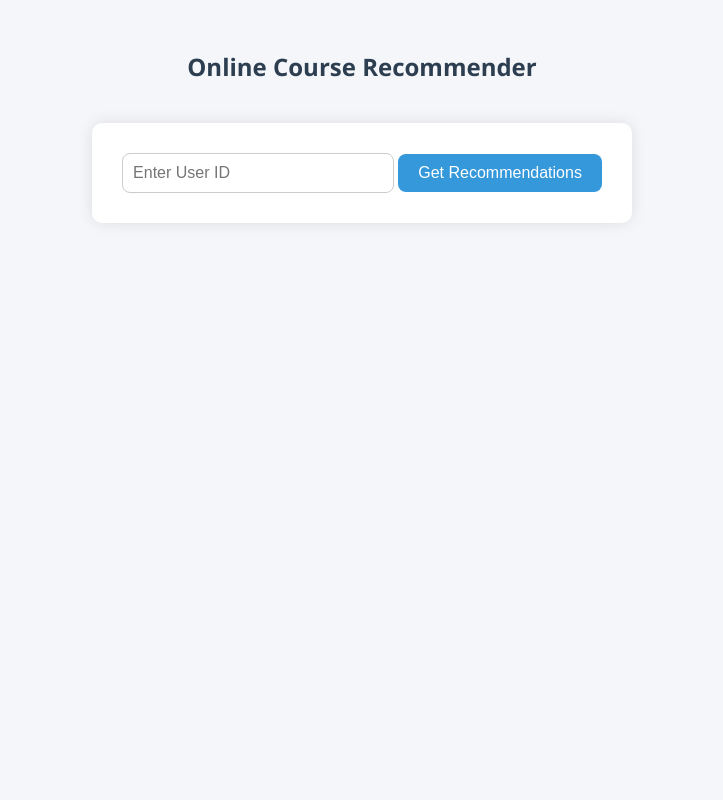
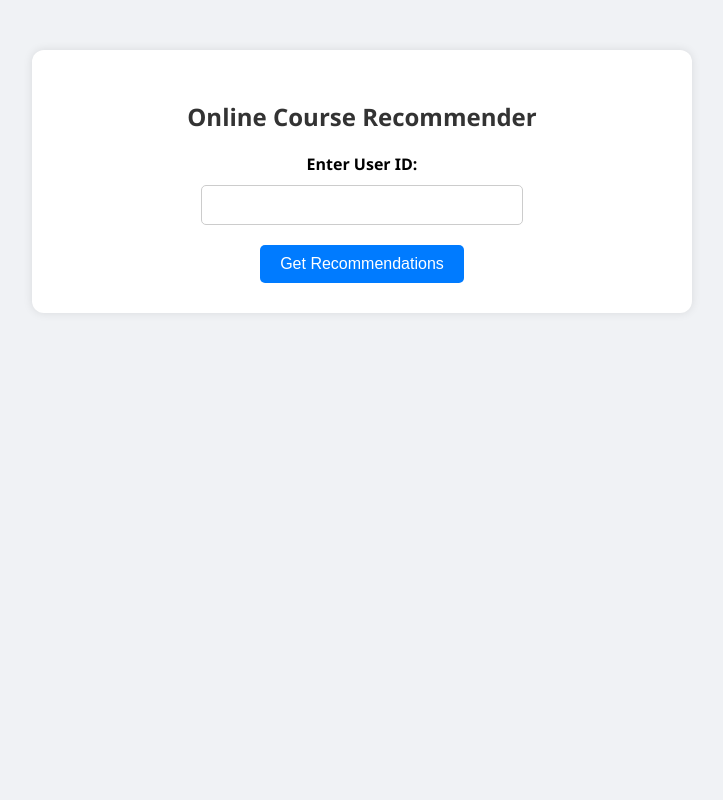
Before and after one commit to nagaramtarun08/online_course_recommendation, a Flask app: page / in a window 1280 px wide. Shown: the whole page, without its empty margins (278-1001 px from the left). Run offline with Flask 3, Linux system fonts and the light colour scheme; parts of the project's set-up code (start-up, migrations or seed data) failed here and were passed over.

Commit message:
Update index.html

```diff
--- a/online_course/project/templates/index.html
+++ b/online_course/project/templates/index.html
@@ -2,100 +2,99 @@
 <html lang="en">
 <head>
     <meta charset="UTF-8">
-    <meta name="viewport" content="width=device-width, initial-scale=1.0">
     <title>Course Recommender</title>
     <style>
         body {
             font-family: 'Segoe UI', Tahoma, Geneva, Verdana, sans-serif;
-            background: #f4f6f9;
+            background: #f0f2f5;
             margin: 0;
             padding: 0;
-            display: flex;
-            flex-direction: column;
-            align-items: center;
-            min-height: 100vh;
+            text-align: center;
+        }
+
+        .container {
+            max-width: 600px;
+            background: white;
+            margin: 50px auto;
+            padding: 30px;
+            border-radius: 12px;
+            box-shadow: 0 0 10px rgba(0,0,0,0.1);
         }
 
         h2 {
-            margin-top: 50px;
-            color: #2c3e50;
+            margin-bottom: 20px;
+            color: #333;
         }
 
-        form {
-            background: white;
-            padding: 30px;
-            margin-top: 20px;
-            border-radius: 10px;
-            box-shadow: 0 0 15px rgba(0, 0, 0, 0.1);
+        label {
+            font-weight: bold;
+            display: block;
+            margin-bottom: 10px;
         }
 
         input[type="number"] {
-            width: 250px;
             padding: 10px;
+            width: 100%;
+            max-width: 300px;
             border: 1px solid #ccc;
-            border-radius: 8px;
+            border-radius: 5px;
             font-size: 16px;
+            margin-bottom: 20px;
         }
 
         button {
             padding: 10px 20px;
             font-size: 16px;
-            background-color: #3498db;
+            color: white;
+            background: #007bff;
             border: none;
-            color: white;
-            border-radius: 8px;
+            border-radius: 5px;
             cursor: pointer;
-            transition: background-color 0.3s ease;
         }
 
         button:hover {
-            background-color: #2980b9;
-        }
-
-        .result {
-            margin-top: 30px;
-            background-color: #ffffff;
-            padding: 20px;
-            border-radius: 10px;
-            box-shadow: 0 0 10px rgba(0,0,0,0.1);
-            width: 90%;
-            max-width: 600px;
-        }
-
-        .result h3 {
-            color: #27ae60;
+            background: #0056b3;
         }
 
         ul {
             list-style-type: none;
             padding: 0;
+            margin-top: 20px;
+            text-align: left;
         }
 
         li {
-            background: #ecf0f1;
-            margin: 10px 0;
             padding: 10px;
-            border-radius: 5px;
-            text-align: left;
+            background: #f9f9f9;
+            margin-bottom: 8px;
+            border-left: 4px solid #007bff;
+            border-radius: 4px;
+        }
+
+        h3 {
+            margin-top: 30px;
+            color: #444;
         }
     </style>
 </head>
 <body>
-    <h2>Online Course Recommender</h2>
-    <form action="/recommend" method="post">
-        <input type="number" name="user_id" placeholder="Enter User ID" required>
-        <button type="submit">Get Recommendations</button>
-    </form>
+    <div class="container">
+        <h2>Online Course Recommender</h2>
+        <form action="/recommend" method="POST">
+            <label for="user_id">Enter User ID:</label>
+            <input type="number" name="user_id" required>
+            <br>
+            <button type="submit">Get Recommendations</button>
+        </form>
 
-    {% if recommendations %}
-        <div class="result">
+        {% if recommendations %}
             <h3>Recommended Courses:</h3>
             <ul>
                 {% for course in recommendations %}
-                    <li>{{ course }}</li>
+                    <li>{{ course[1] }} (ID: {{ course[0] }})</li>
                 {% endfor %}
             </ul>
-        </div>
-    {% endif %}
+        {% endif %}
+    </div>
 </body>
 </html>
```
